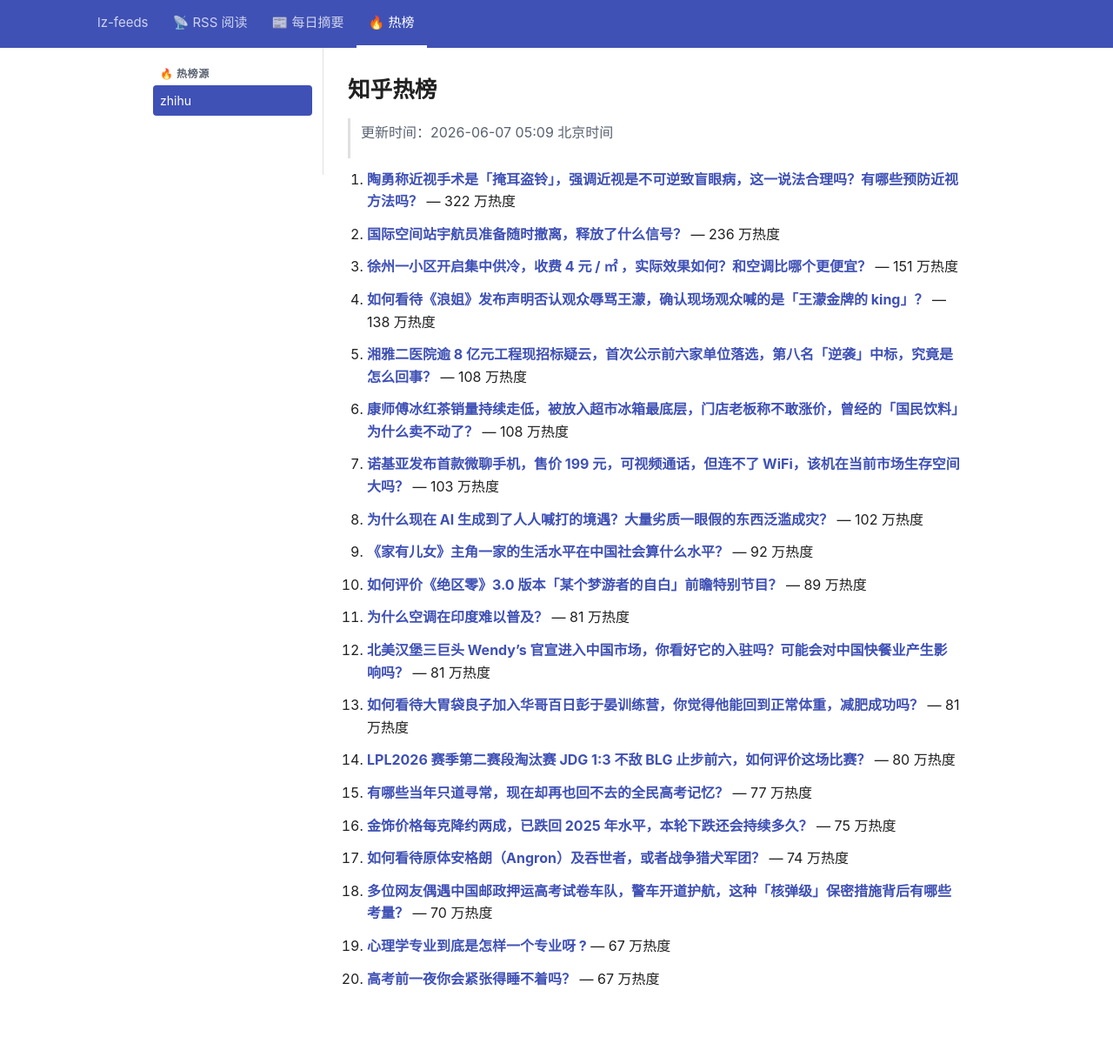
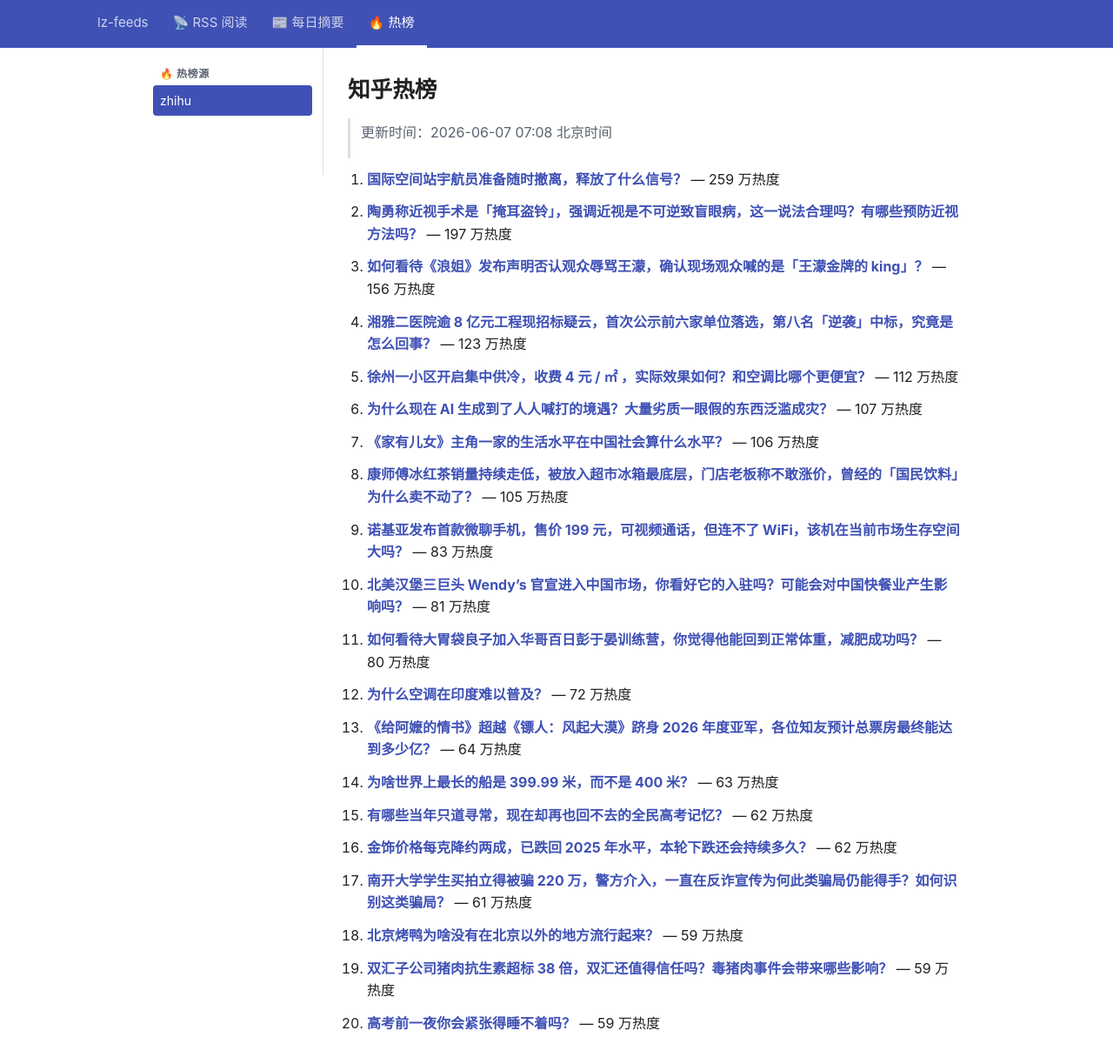
Before and after one commit to lizhang0101/lz-feeds, a Jekyll site: the page built from _hotlist/zhihu.md, in a window 1280 px wide and 1253 px high. Shown: the top 1223 px of the window at 87% size. Built offline with Jekyll 4.4.1, drawn with Linux system fonts in a browser that asks for light colours.

Commit message:
hotlist: 2026-06-06T23:08Z

```diff
--- a/_hotlist/zhihu.md
+++ b/_hotlist/zhihu.md
@@ -1,48 +1,48 @@
 ---
-updated: 2026-06-07 05:09 北京时间
+updated: 2026-06-07 07:08 北京时间
 count: 20
 ---
 
 # 知乎热榜
 
-> 更新时间：2026-06-07 05:09 北京时间
+> 更新时间：2026-06-07 07:08 北京时间
 
-1. **[陶勇称近视手术是「掩耳盗铃」，强调近视是不可逆致盲眼病，这一说法合理吗？有哪些预防近视方法吗？](https://www.zhihu.com/question/2046232710452965574)** — 322 万热度
+1. **[国际空间站宇航员准备随时撤离，释放了什么信号？](https://www.zhihu.com/question/2046390911161067269)** — 259 万热度
 
-2. **[国际空间站宇航员准备随时撤离，释放了什么信号？](https://www.zhihu.com/question/2046390911161067269)** — 236 万热度
+2. **[陶勇称近视手术是「掩耳盗铃」，强调近视是不可逆致盲眼病，这一说法合理吗？有哪些预防近视方法吗？](https://www.zhihu.com/question/2046232710452965574)** — 197 万热度
 
-3. **[徐州一小区开启集中供冷，收费 4 元 / ㎡ ，实际效果如何？和空调比哪个更便宜？](https://www.zhihu.com/question/2046182461218841623)** — 151 万热度
+3. **[如何看待《浪姐》发布声明否认观众辱骂王濛，确认现场观众喊的是「王濛金牌的 king」？](https://www.zhihu.com/question/2046603162039969545)** — 156 万热度
 
-4. **[如何看待《浪姐》发布声明否认观众辱骂王濛，确认现场观众喊的是「王濛金牌的 king」？](https://www.zhihu.com/question/2046603162039969545)** — 138 万热度
+4. **[湘雅二医院逾 8 亿元工程现招标疑云，首次公示前六家单位落选，第八名「逆袭」中标，究竟是怎么回事？](https://www.zhihu.com/question/2046169642935088399)** — 123 万热度
 
-5. **[湘雅二医院逾 8 亿元工程现招标疑云，首次公示前六家单位落选，第八名「逆袭」中标，究竟是怎么回事？](https://www.zhihu.com/question/2046169642935088399)** — 108 万热度
+5. **[徐州一小区开启集中供冷，收费 4 元 / ㎡ ，实际效果如何？和空调比哪个更便宜？](https://www.zhihu.com/question/2046182461218841623)** — 112 万热度
 
-6. **[康师傅冰红茶销量持续走低，被放入超市冰箱最底层，门店老板称不敢涨价，曾经的「国民饮料」为什么卖不动了？](https://www.zhihu.com/question/2046230219217020704)** — 108 万热度
+6. **[为什么现在 AI 生成到了人人喊打的境遇？大量劣质一眼假的东西泛滥成灾？](https://www.zhihu.com/question/2044941270087463980)** — 107 万热度
 
-7. **[诺基亚发布首款微聊手机，售价 199 元，可视频通话，但连不了 WiFi，该机在当前市场生存空间大吗？](https://www.zhihu.com/question/2043731506648934117)** — 103 万热度
+7. **[《家有儿女》主角一家的生活水平在中国社会算什么水平？](https://www.zhihu.com/question/4298531159)** — 106 万热度
 
-8. **[为什么现在 AI 生成到了人人喊打的境遇？大量劣质一眼假的东西泛滥成灾？](https://www.zhihu.com/question/2044941270087463980)** — 102 万热度
+8. **[康师傅冰红茶销量持续走低，被放入超市冰箱最底层，门店老板称不敢涨价，曾经的「国民饮料」为什么卖不动了？](https://www.zhihu.com/question/2046230219217020704)** — 105 万热度
 
-9. **[《家有儿女》主角一家的生活水平在中国社会算什么水平？](https://www.zhihu.com/question/4298531159)** — 92 万热度
+9. **[诺基亚发布首款微聊手机，售价 199 元，可视频通话，但连不了 WiFi，该机在当前市场生存空间大吗？](https://www.zhihu.com/question/2043731506648934117)** — 83 万热度
 
-10. **[如何评价《绝区零》3.0 版本「某个梦游者的自白」前瞻特别节目？](https://www.zhihu.com/question/2044758685424031477)** — 89 万热度
+10. **[北美汉堡三巨头 Wendy's 官宣进入中国市场，你看好它的入驻吗？可能会对中国快餐业产生影响吗？](https://www.zhihu.com/question/2046295115698631558)** — 81 万热度
 
-11. **[为什么空调在印度难以普及？](https://www.zhihu.com/question/2043478687870341842)** — 81 万热度
+11. **[如何看待大胃袋良子加入华哥百日彭于晏训练营，你觉得他能回到正常体重，减肥成功吗？](https://www.zhihu.com/question/2044768108083140114)** — 80 万热度
 
-12. **[北美汉堡三巨头 Wendy's 官宣进入中国市场，你看好它的入驻吗？可能会对中国快餐业产生影响吗？](https://www.zhihu.com/question/2046295115698631558)** — 81 万热度
+12. **[为什么空调在印度难以普及？](https://www.zhihu.com/question/2043478687870341842)** — 72 万热度
 
-13. **[如何看待大胃袋良子加入华哥百日彭于晏训练营，你觉得他能回到正常体重，减肥成功吗？](https://www.zhihu.com/question/2044768108083140114)** — 81 万热度
+13. **[《给阿嬷的情书》超越《镖人：风起大漠》跻身 2026 年度亚军，各位知友预计总票房最终能达到多少亿？](https://www.zhihu.com/question/2044496721317553476)** — 64 万热度
 
-14. **[LPL2026 赛季第二赛段淘汰赛 JDG 1:3 不敌 BLG 止步前六，如何评价这场比赛？](https://www.zhihu.com/question/2046623163468063361)** — 80 万热度
+14. **[为啥世界上最长的船是 399.99 米，而不是 400 米？](https://www.zhihu.com/question/658395485)** — 63 万热度
 
-15. **[有哪些当年只道寻常，现在却再也回不去的全民高考记忆？](https://www.zhihu.com/question/2043009167305307105)** — 77 万热度
+15. **[有哪些当年只道寻常，现在却再也回不去的全民高考记忆？](https://www.zhihu.com/question/2043009167305307105)** — 62 万热度
 
-16. **[金饰价格每克降约两成，已跌回 2025 年水平，本轮下跌还会持续多久？](https://www.zhihu.com/question/2046511500236255750)** — 75 万热度
+16. **[金饰价格每克降约两成，已跌回 2025 年水平，本轮下跌还会持续多久？](https://www.zhihu.com/question/2046511500236255750)** — 62 万热度
 
-17. **[如何看待原体安格朗（Angron）及吞世者，或者战争猎犬军团？](https://www.zhihu.com/question/532584934)** — 74 万热度
+17. **[南开大学学生买拍立得被骗 220 万，警方介入，一直在反诈宣传为何此类骗局仍能得手？如何识别这类骗局？](https://www.zhihu.com/question/2046240178335900195)** — 61 万热度
 
-18. **[多位网友偶遇中国邮政押运高考试卷车队，警车开道护航，这种「核弹级」保密措施背后有哪些考量？](https://www.zhihu.com/question/2046197883309913894)** — 70 万热度
+18. **[北京烤鸭为啥没有在北京以外的地方流行起来？](https://www.zhihu.com/question/2009250850846048780)** — 59 万热度
 
-19. **[心理学专业到底是怎样一个专业呀 ?](https://www.zhihu.com/question/1916165420752279138)** — 67 万热度
+19. **[双汇子公司猪肉抗生素超标 38 倍，双汇还值得信任吗？毒猪肉事件会带来哪些影响？](https://www.zhihu.com/question/2042585243748759358)** — 59 万热度
 
-20. **[高考前一夜你会紧张得睡不着吗？](https://www.zhihu.com/question/2042566078593749050)** — 67 万热度
+20. **[高考前一夜你会紧张得睡不着吗？](https://www.zhihu.com/question/2042566078593749050)** — 59 万热度
```
